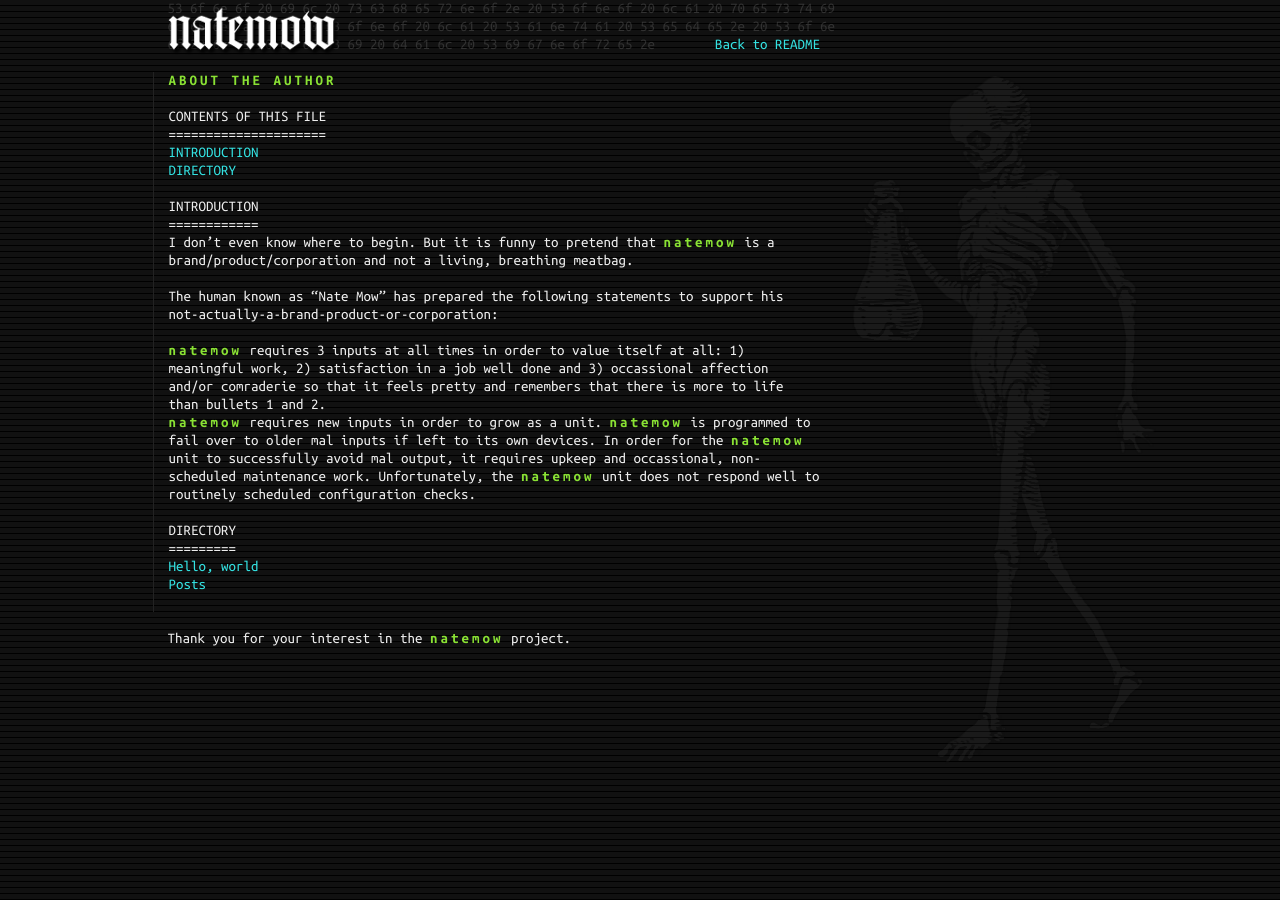
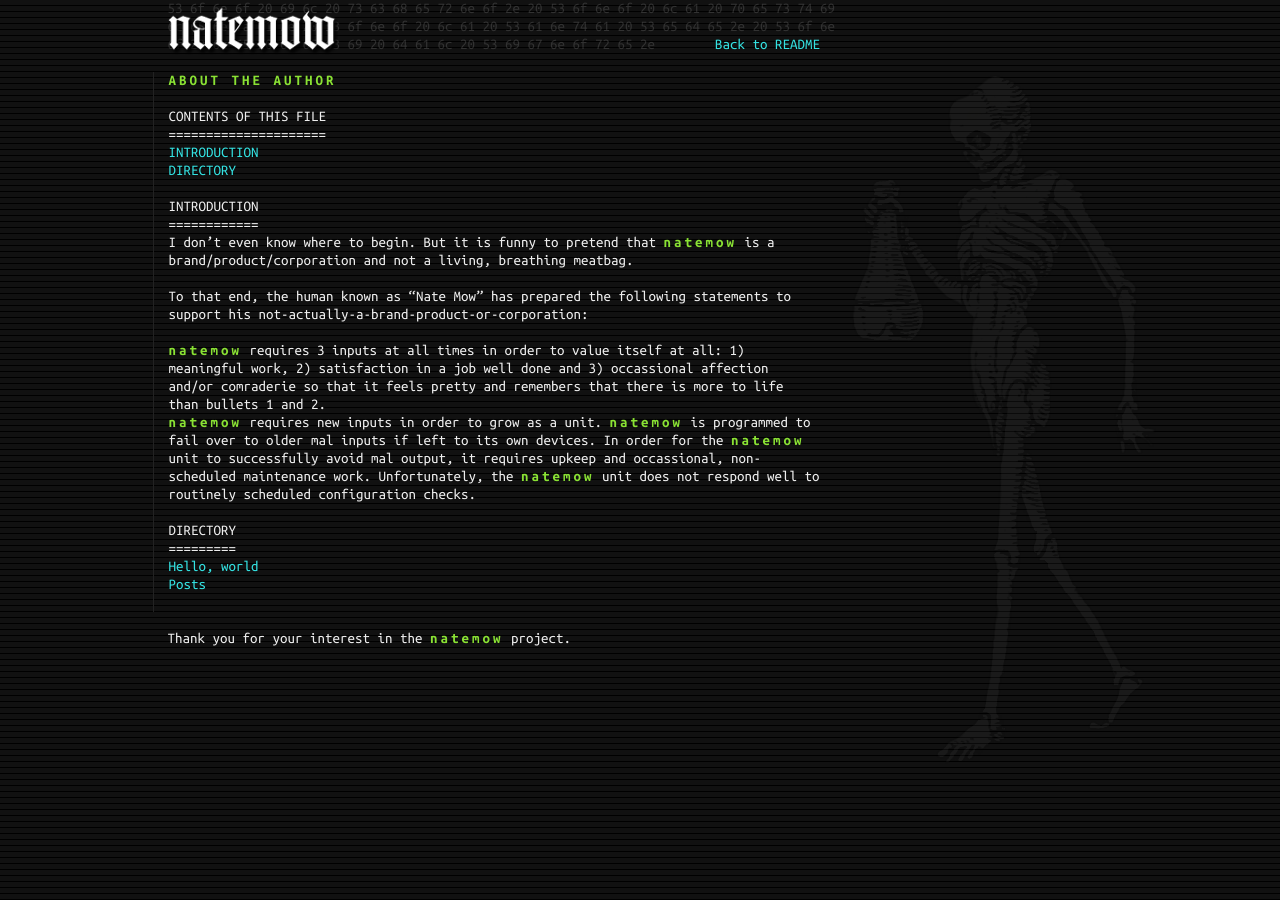
Before and after one commit to natemow/natemow.github.io, a Jekyll site: the page built from about.md, in a window 1280 px wide. Built offline with Jekyll 4.4.1, drawn with Linux system fonts in a browser that asks for light colours; nearby versions of some CDN libraries.

Commit message:
Actual blog shiz.

```diff
--- a/about.md
+++ b/about.md
@@ -8,7 +8,7 @@ audio: /assets/audio/Ogpissd5.mp3
 
 I don't even know where to begin. But it is funny to pretend that {% include brand.html %} is a brand/product/corporation and not a living, breathing meatbag.
 
-The human known as "Nate Mow" has prepared the following statements to support his not-actually-a-brand-product-or-corporation:
+To that end, the human known as "Nate Mow" has prepared the following statements to support his not-actually-a-brand-product-or-corporation:
 
 * {% include brand.html %} requires 3 inputs at all times in order to value itself at all: 1) meaningful work, 2) satisfaction in a job well done and 3) occassional affection and/or comraderie so that it feels pretty and remembers that there is more to life than bullets 1 and 2.
 * {% include brand.html %} requires new inputs in order to grow as a unit. {% include brand.html %} is programmed to fail over to older mal inputs if left to its own devices. In order for the {% include brand.html %} unit to successfully avoid mal output, it requires upkeep and occassional, non-scheduled maintenance work. Unfortunately, the {% include brand.html %} unit does not respond well to routinely scheduled configuration checks.
```
